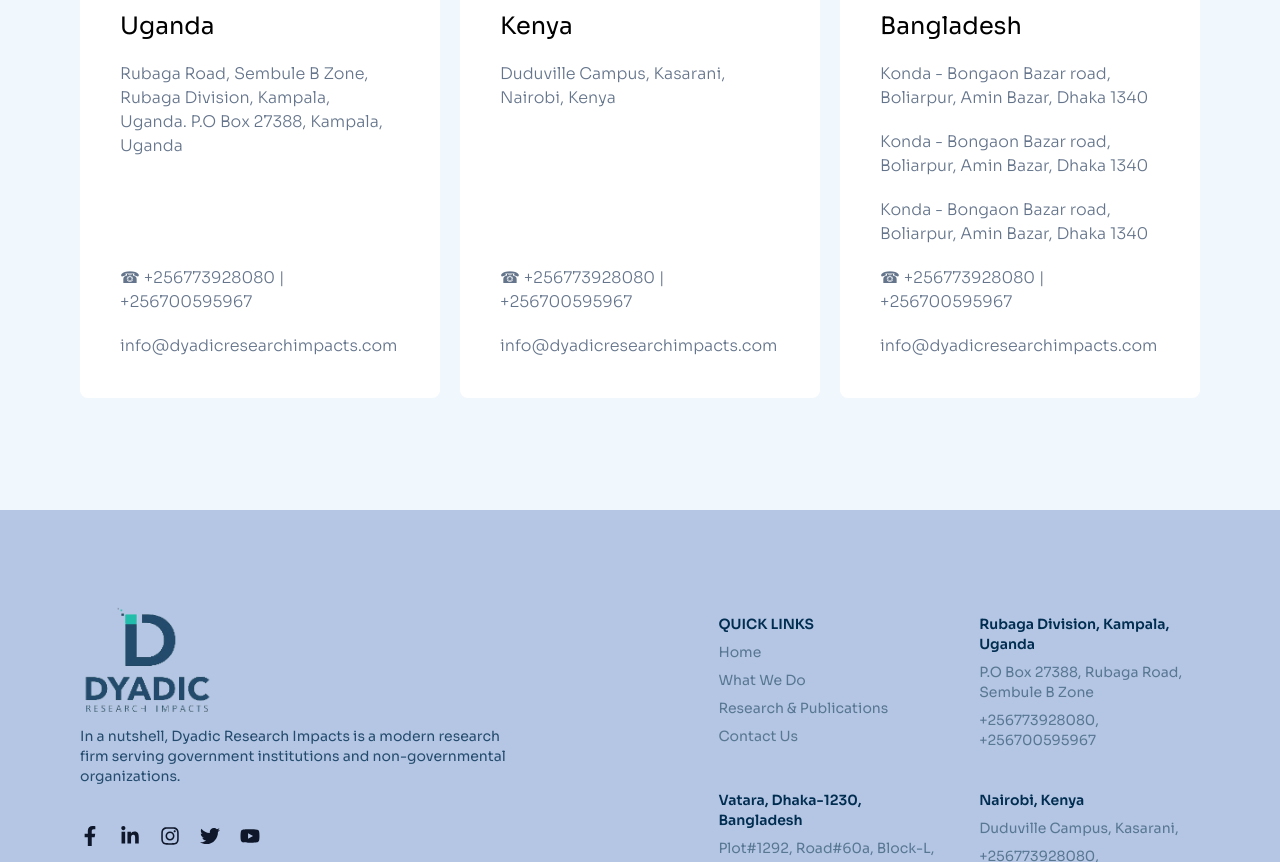
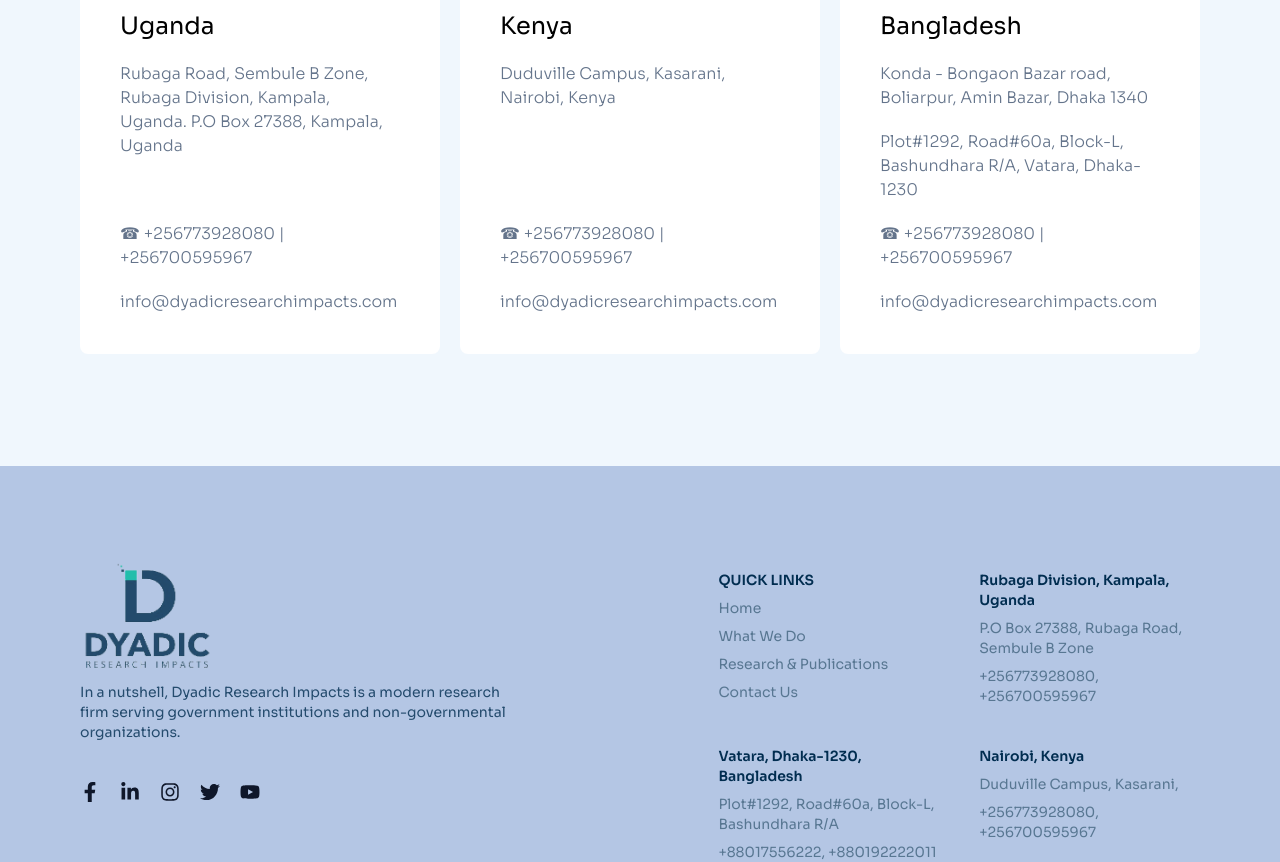
Before and after one commit to SadeeMsr/dyadic-research-static-website, a Next.js app: page /contact-us in a window 1280 px wide. Shown: the part 840-1702 px from the top of the page. Built offline with nearby package versions, Linux system fonts and the light colour scheme.

Commit message:
Address fixed

```diff
--- a/src/app/contact-us/page.js
+++ b/src/app/contact-us/page.js
@@ -17,7 +17,8 @@
   },
   {
     title: "Bangladesh",
-    address: "Konda - Bongaon Bazar road, Boliarpur, Amin Bazar, Dhaka 1340",
+    address1: "Konda - Bongaon Bazar road, Boliarpur, Amin Bazar, Dhaka 1340",
+    address2: "Plot#1292, Road#60a, Block-L, Bashundhara R/A, Vatara, Dhaka-1230",
     link1:
       "https://www.google.com/maps/place/Dyadic+BSF+Farm/@23.7990717,90.290435,17z/data=!3m1!4b1!4m6!3m5!1s0x3755b9f0d0a55261:0x95a2124657a643a7!8m2!3d23.7990668!4d90.2930099!16s%2Fg%2F11thh8spt6?entry=ttu",
     link2:
@@ -67,9 +68,9 @@
             >
              <div>
              <h1 className="text-2xl">{location.title}</h1>
-              <p className={`text-slate-500 ${index===2 || "h-20"} font-light mt-5 flex gap-2`}>
+             {location.address && <p className={`text-slate-500 ${index===2 || "h-20"} font-light mt-5 flex gap-2`}>
                 {location.address}
-              </p>
+              </p>}
              </div>
               {location.link1 && (
                 <Link
@@ -77,7 +78,7 @@
                   target="_blank"
                   className="text-slate-500 hover:underline font-light mt-5 flex gap-2"
                 >
-                  {location.address}
+                  {location.address1}
                 </Link>
               )}
               {location.link2 && (
@@ -86,7 +87,7 @@
                   target="_blank"
                   className="text-slate-500 hover:underline font-light mt-5 flex gap-2"
                 >
-                  {location.address}
+                  {location.address2}
                 </Link>
               )}
               <div>
```
